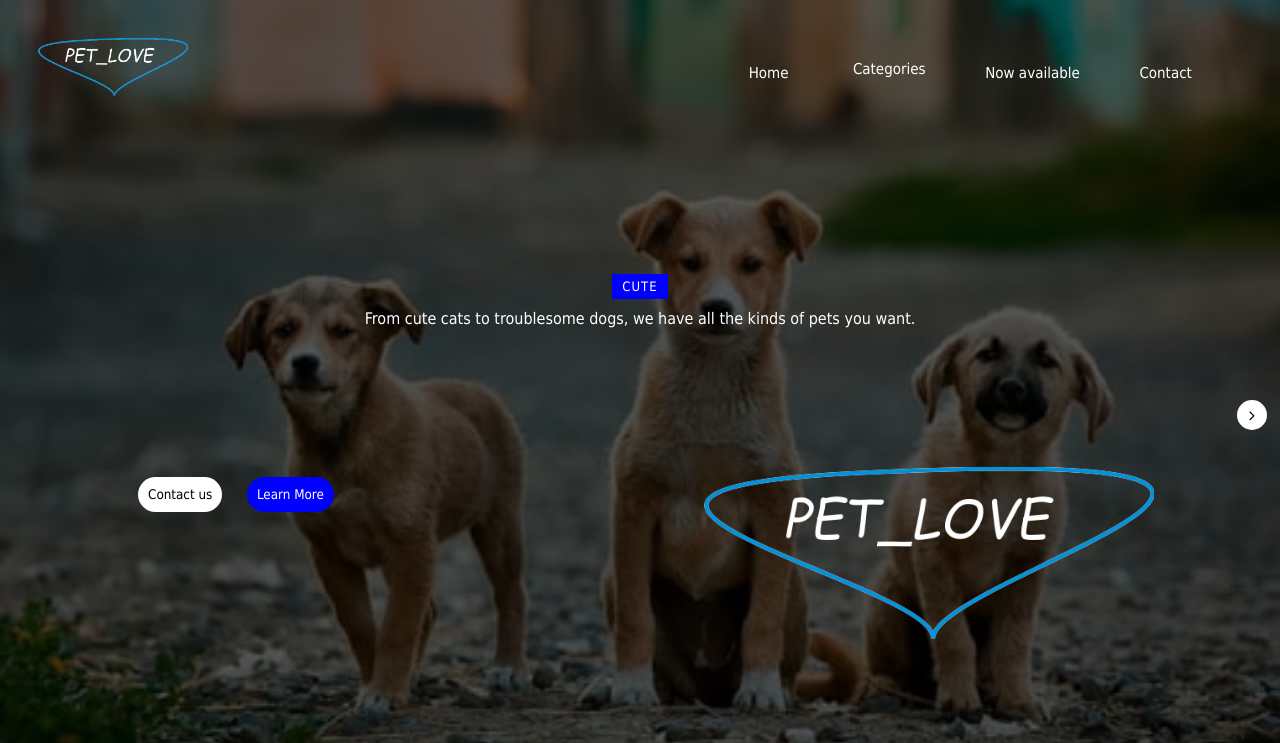
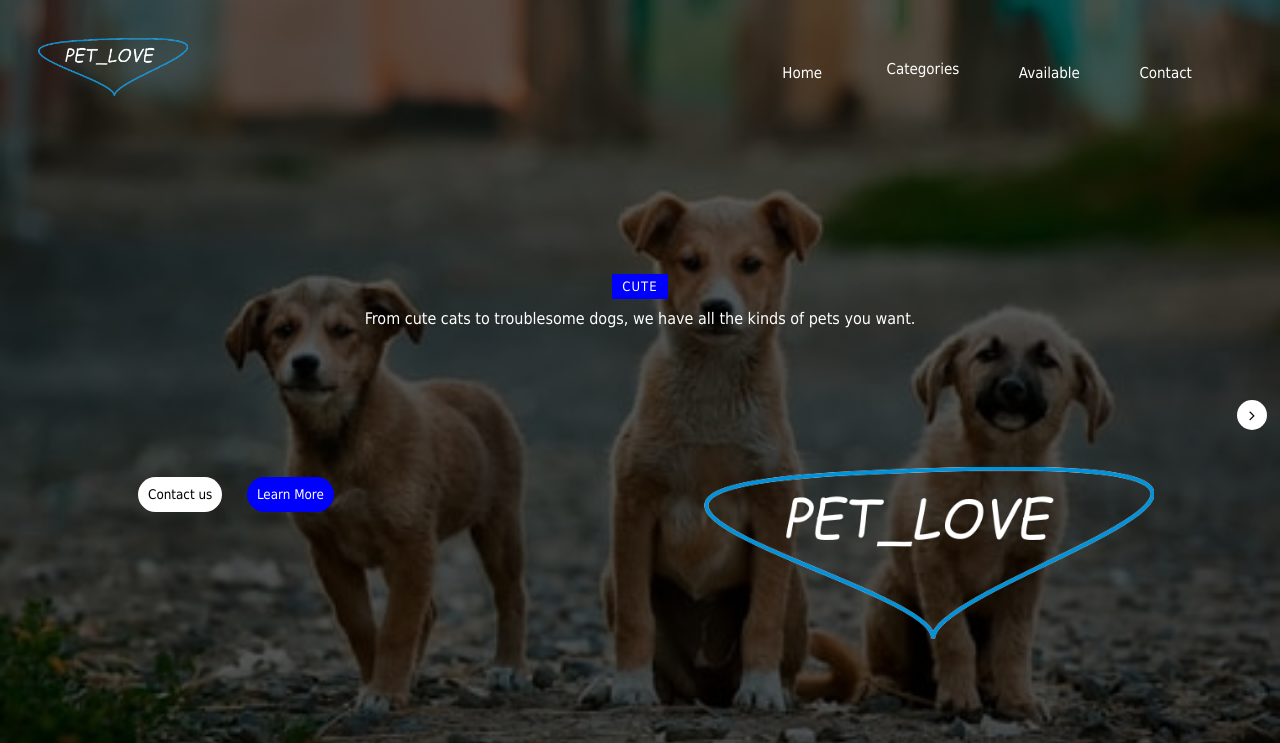
Before and after one commit to detolakodes/Pet_love, a plain HTML site: page index.html in a window 1280 px wide. Shown: the top 743 px of the page. Drawn offline with Linux system fonts and the light colour scheme.

Commit message:
Update index.html

```diff
--- a/index.html
+++ b/index.html
@@ -59,7 +59,7 @@
 							<img src="img/PL1001.png" width="25px;" style="margin-left:10px;" id="ick1">
 						</div>
 						<div>
-							<a href="#ava" id="lk1">Now available</a>
+							<a href="#ava" id="lk1">Available</a>
 							<img src="img/PL100.png" width="25px;" style="margin-left: 10px;" id="ick1">
 						</div>
 						<div>
```
